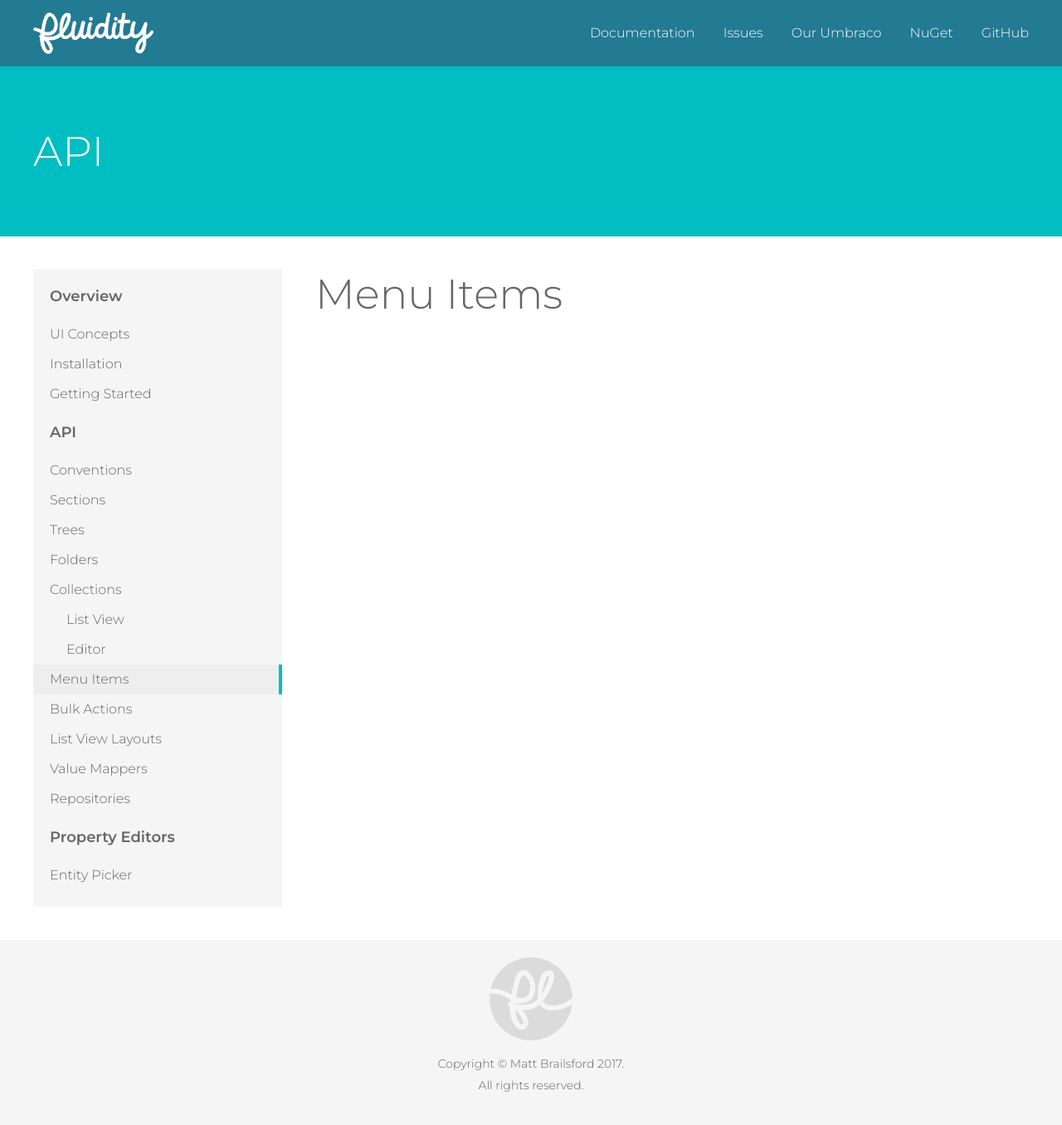
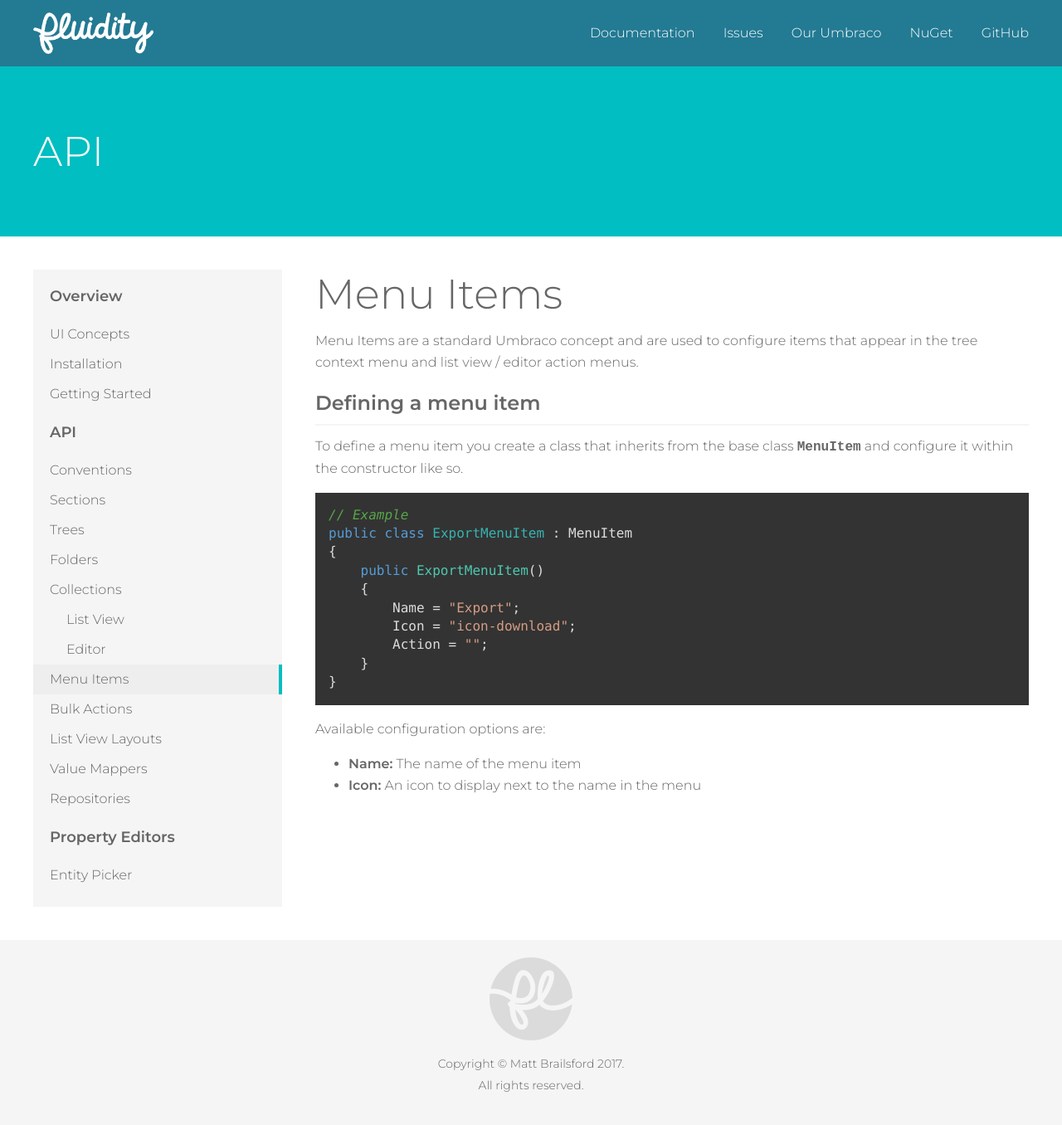
Before and after one commit to mattbrailsford/umbraco-fluidity, a Jekyll site: the page built from docs/_pages/02-api-05-menu-items.md, in a window 1280 px wide. Shown: the whole page at 83% size. Built offline with Jekyll 4.4.1, drawn with Linux system fonts in a browser that asks for light colours.

Commit message:
Initial menu items docs

`````diff
--- a/docs/_pages/02-api-05-menu-items.md
+++ b/docs/_pages/02-api-05-menu-items.md
@@ -4,3 +4,27 @@ section: API
 title: Menu Items
 permalink: /api/menu-items/index.html
 ---
+
+Menu Items are a standard Umbraco concept and are used to configure items that appear in the tree context menu and list view / editor action menus.
+
+### Defining a menu item
+
+To define a menu item you create a class that inherits from the base class `MenuItem` and configure it within the constructor like so.
+
+````csharp
+// Example
+public class ExportMenuItem : MenuItem
+{
+    public ExportMenuItem()
+    {
+        Name = "Export";
+        Icon = "icon-download";
+        Action = "";
+    }
+}
+````
+
+Available configuration options are:
+
+* **Name:** The name of the menu item
+* **Icon:** An icon to display next to the name in the menu
`````
